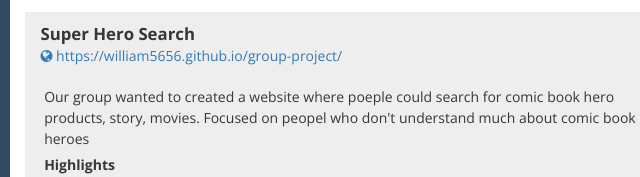
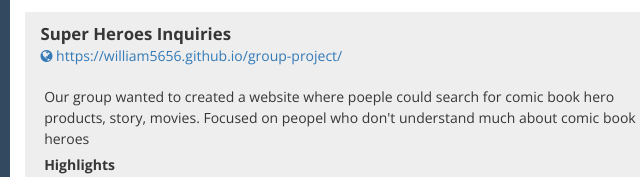
Before and after one commit to william5656/resume-json, a website: page index.html in a window 1280 px wide. Shown: the part 790-967 px from the top of the page, 45-685 px from the left. Drawn offline with nearby package versions, Linux system fonts and the light colour scheme.

Commit message:
changed page

```diff
--- a/index.html
+++ b/index.html
@@ -413,7 +413,7 @@ This app is a portfolio management system designed for Barometer Capital Managem
 <div class="job clearfix ">
 <div class="row">
 <div class="details">
-<div class="where">Super Hero Search</div>
+<div class="where">Super Heroes Inquiries</div>
 <div class="address">
 <a href="https:&#x2F;&#x2F;william5656.github.io&#x2F;group-project&#x2F;" target="_blank"><i class="fa fa-globe ico"></i> https:&#x2F;&#x2F;william5656.github.io&#x2F;group-project&#x2F;</a>
 </div>
```
